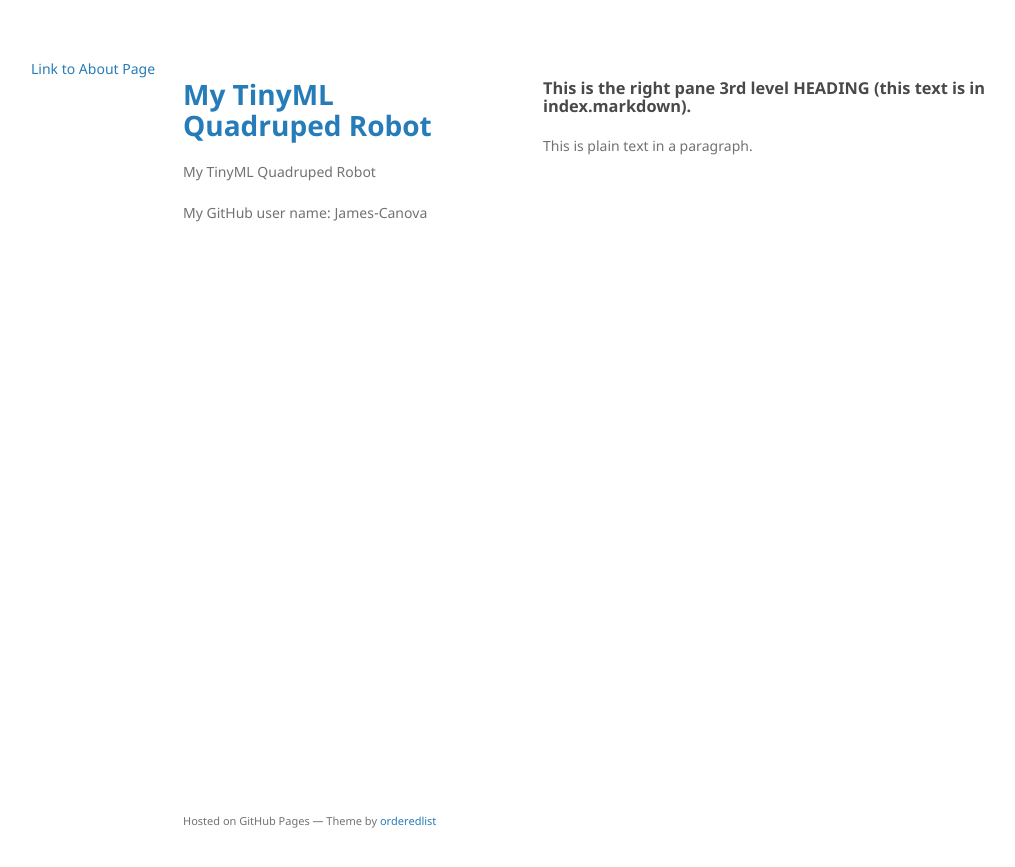
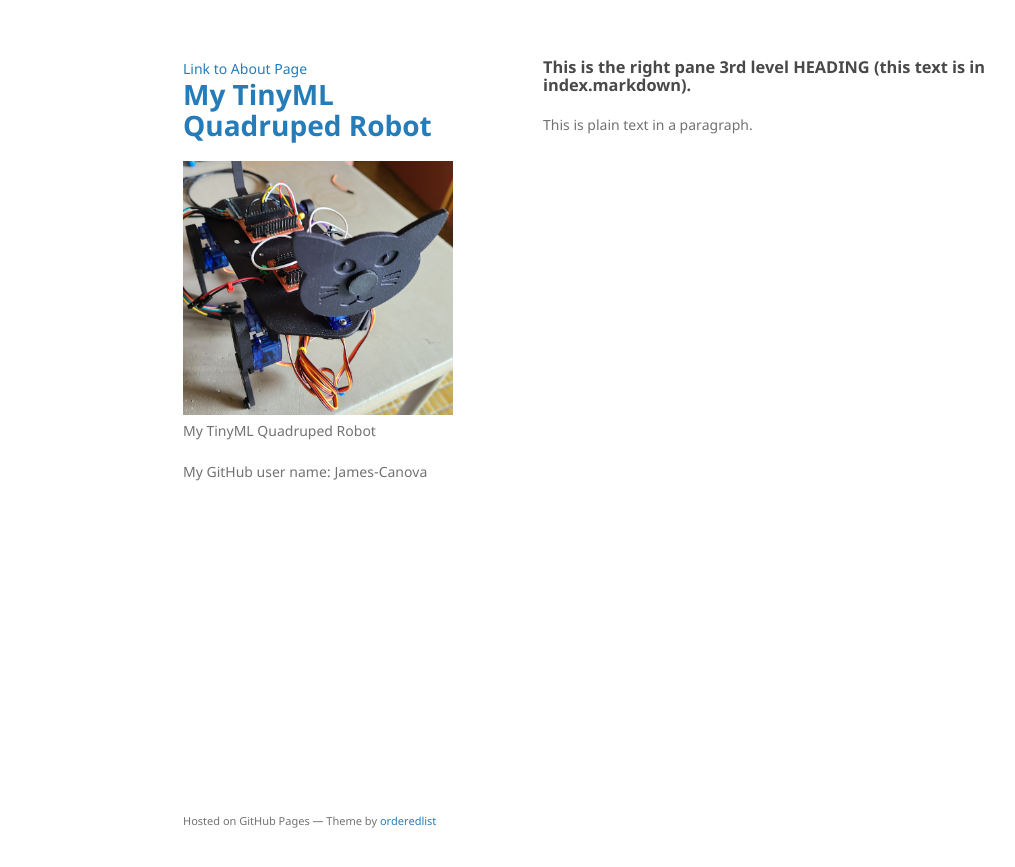
Before and after one commit to James-Canova/James-Canova.github.io, a Jekyll site: the page built from index.markdown, in a window 1280 px wide. Shown: the top 867 px of the page, without its empty margins (27-1042 px from the left). Built offline with Jekyll 4.4.1, drawn with Linux system fonts in a browser that asks for light colours.

Commit message:
Adding logo

```diff
--- a/_config.yml
+++ b/_config.yml
@@ -26,6 +26,7 @@ baseurl: "" # the subpath of your site, e.g. /blog
 url: "" # the base hostname & protocol for your site, e.g. http://example.com
 #twitter_username: none
 github_username:  James-Canova
+logo: "/assets/img/logo.png"
 
 
 # Build settings
--- a/_layouts/default.html
+++ b/_layouts/default.html
@@ -14,14 +14,16 @@
     <![endif]-->
     {% include head-custom.html %}
 
-    <!-- I added this -->
-    <a href={{ site.baseurl }}"/about/">Link to About Page</a>
 
   </head>
 
   <!-- ******Body****** -->
   <body>
     <div class="wrapper">
+
+    <!-- I added this -->
+    <a href={{ site.baseurl }}"/about/">Link to About Page</a>
+
 
       <!-- ******Header (left pane) variables are in _config.yml ****** -->
       <header>
```
Also changed, not shown: assets/img/logo.png, assets/img/logo_original.png (added), temp.txt (added).
